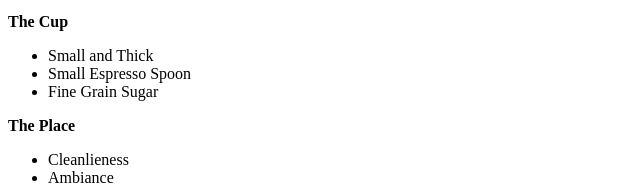
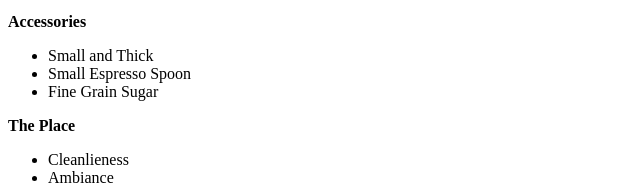
Before and after one commit to bbessembinders/bbessembinders.github.io, a plain HTML site: page index.html in a window 1280 px wide. Shown: the part 243-427 px from the top of the page, 0-640 px from the left. Drawn offline with Linux system fonts and the light colour scheme.

Commit message:
Settimio's espr1

```diff
--- a/index.html
+++ b/index.html
@@ -19,7 +19,7 @@
   <li>Crema</li>
   <li>Balanced Taste</li>
 </ul>
-<p><strong>The Cup</strong> </p>
+<p><strong>Accessories</strong> </p>
 <ul>
   <li>Small and Thick</li>
   <li>Small Espresso Spoon</li>
```
